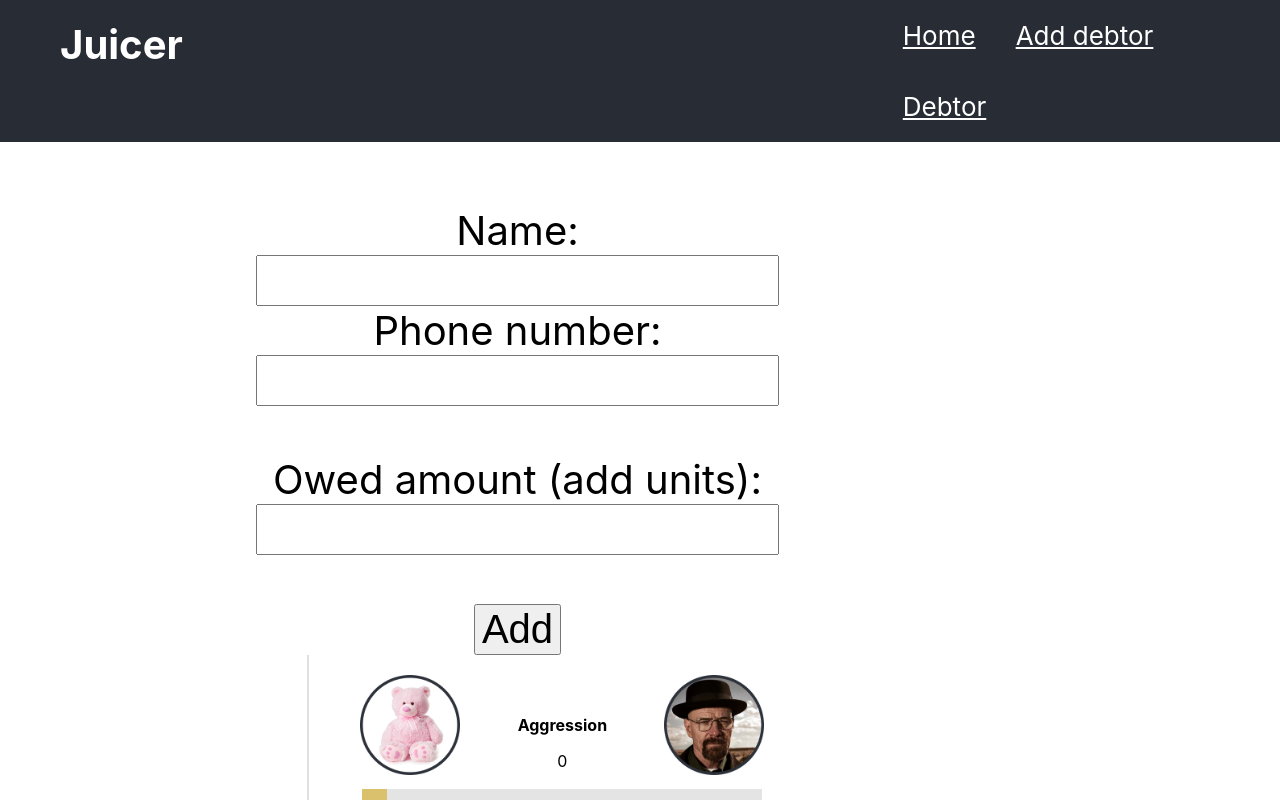
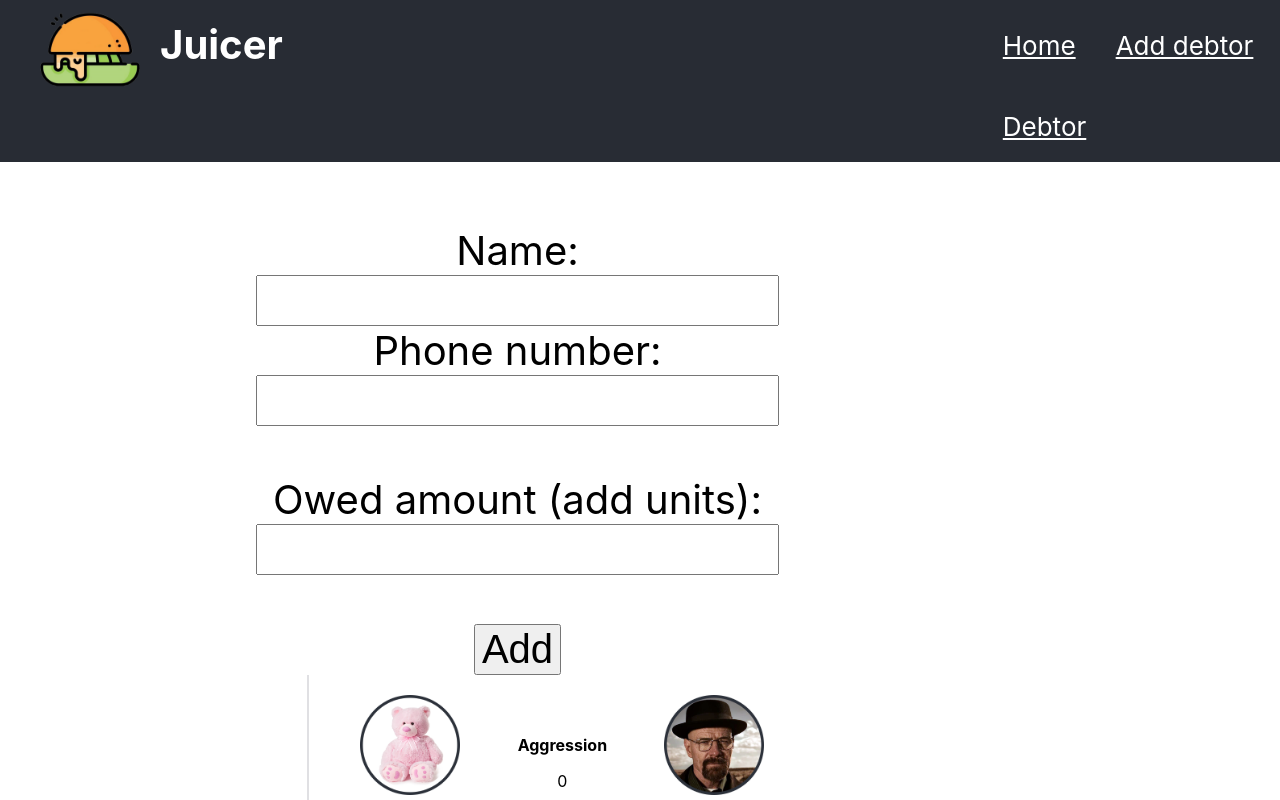
Before and after one commit to AljazR/dragonhack2024, a React (Create React App) app in the folder frontend/: page /dodaj in a window 1280 px wide. Shown: the top 800 px of the page. Built offline with nearby package versions, Linux system fonts and the light colour scheme.

Commit message:
Lepotne izboljšave NavBar-a

```diff
--- a/frontend/src/App.css
+++ b/frontend/src/App.css
@@ -3,7 +3,6 @@
 
 
 form {
-
   font-size: 40px;
   /* size: 20px; */
 }
@@ -28,6 +27,7 @@ li {
 li a {
   display: block;
   padding: 20px;
+  margin: 10px 0 0 0;
   /* background-color: #dddddd; */
   color: white;
 }
--- a/frontend/src/pages/MyNavbar.jsx
+++ b/frontend/src/pages/MyNavbar.jsx
@@ -3,14 +3,23 @@ import logo from './logo.png';
 import "../App.css"
 
 const MyNavbar = () => {
+
+    const styleImg = {
+        height: 100,
+        width: 100
+    }
+    // const styleLink = {
+    //     margin: "10px 0 0 0"
+    // }
+
     return (
-
         <div >
             <head className="App-header">
 
             <ul>
+            <li><img src={require('./logo3.png')} style={styleImg}></img></li>
             <li><b>Juicer</b></li>
-            <li><a href="/">Home        </a></li>
+            <li><a href="/">Home</a></li>
             <li><a href="/dodaj">Add debtor</a></li>
             <li><a href="/dolzniki">Debtor</a></li>
             </ul>
```
Also changed, not shown: frontend/src/pages/Dodaj.jsx (+0 -15 lines).
